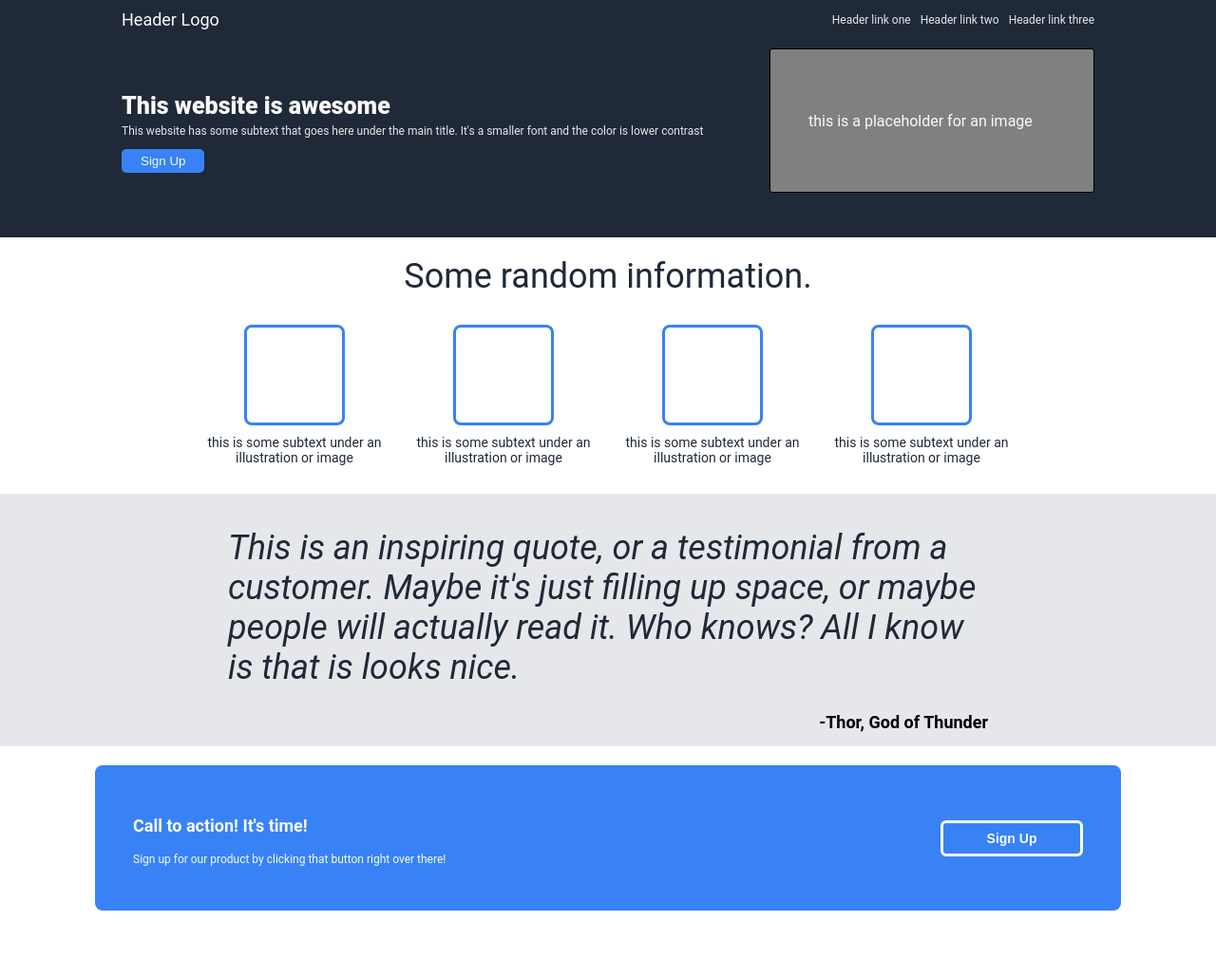
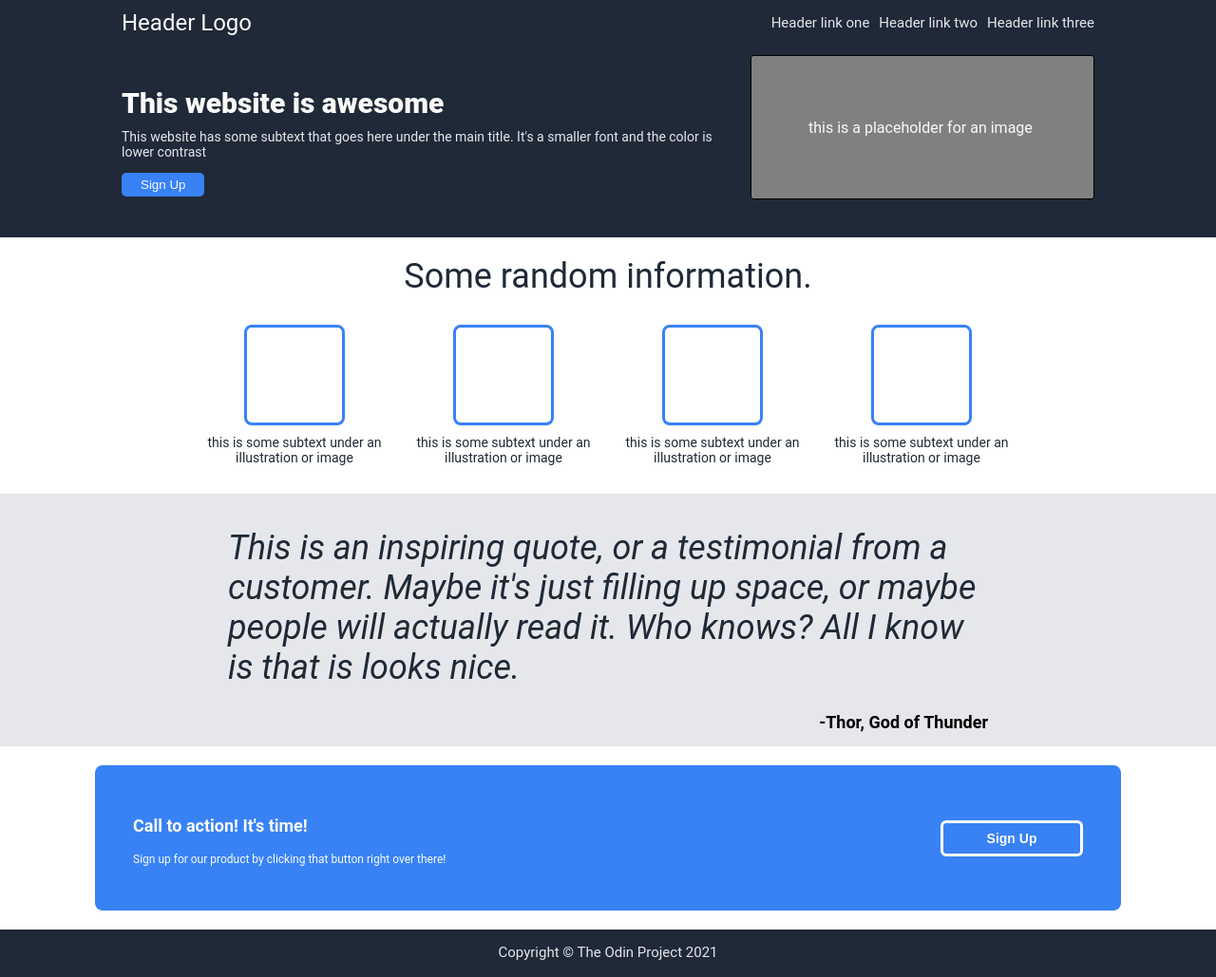
Before and after one commit to AlexS1302/odin-landing-page, a plain HTML site: page index.html in a window 1280 px wide. Shown: the whole page at 95% size. Before the commit the page ends 979 px from the top, so only its background shows below. Drawn offline with Linux system fonts and the light colour scheme.

Commit message:
Finish footer

```diff
--- a/index.html
+++ b/index.html
@@ -69,5 +69,9 @@
             </div>
         </div>
 
+        <!--Footer-->
+        <div class="footer">
+            <p>Copyright © The Odin Project 2021</p>
+        </div>
 </body>
 </html>
--- a/styles.css
+++ b/styles.css
@@ -8,7 +8,6 @@ body {
 .first {
     background-color: #1F2937;
     display: flex;
-
     height: 250px;
     margin: 0;
     flex-direction: column;
@@ -25,7 +24,7 @@ body {
 }
 
 .header {
-    font-size: 18px;
+    font-size: 24px;
     color: #F9FAF8;
     white-space: nowrap;
 }
@@ -37,7 +36,7 @@ body {
 }
 
 .h-link{
-    font-size: 12px;
+    font-size: 15px;
     color:#E5E7EB;
     margin-left: 10px; /* Adjust the value as needed */
 }
@@ -53,13 +52,13 @@ body {
 }
 
 #hero-main-text {
-    font-size: 25px;
+    font-size: 30px;
     color: #F9FAF8;
     font-weight: 900;
 }
 
 #hero-subtext {
-    font-size: 12px;
+    font-size: 14px;
     color: #E5E7EB;
     margin-top: -20px;
 }
@@ -86,7 +85,7 @@ body {
     height: 150px;
     border: 1px solid black;
     background-color: grey;
-    padding-left: 40px;
+    padding-left: 60px;
 }
 
 /* Second section of the page */
@@ -209,3 +208,17 @@ body {
     color: #F9FAF8;
     font-size: 12px;
 }
+
+/* Footer */
+
+.footer {
+    background-color: #1F2937;
+    display: flex;
+    height: 50px;
+    justify-content: center;
+}
+
+.footer p{
+    color: #E5E7EB;
+    font-size: 15px;
+}
```
